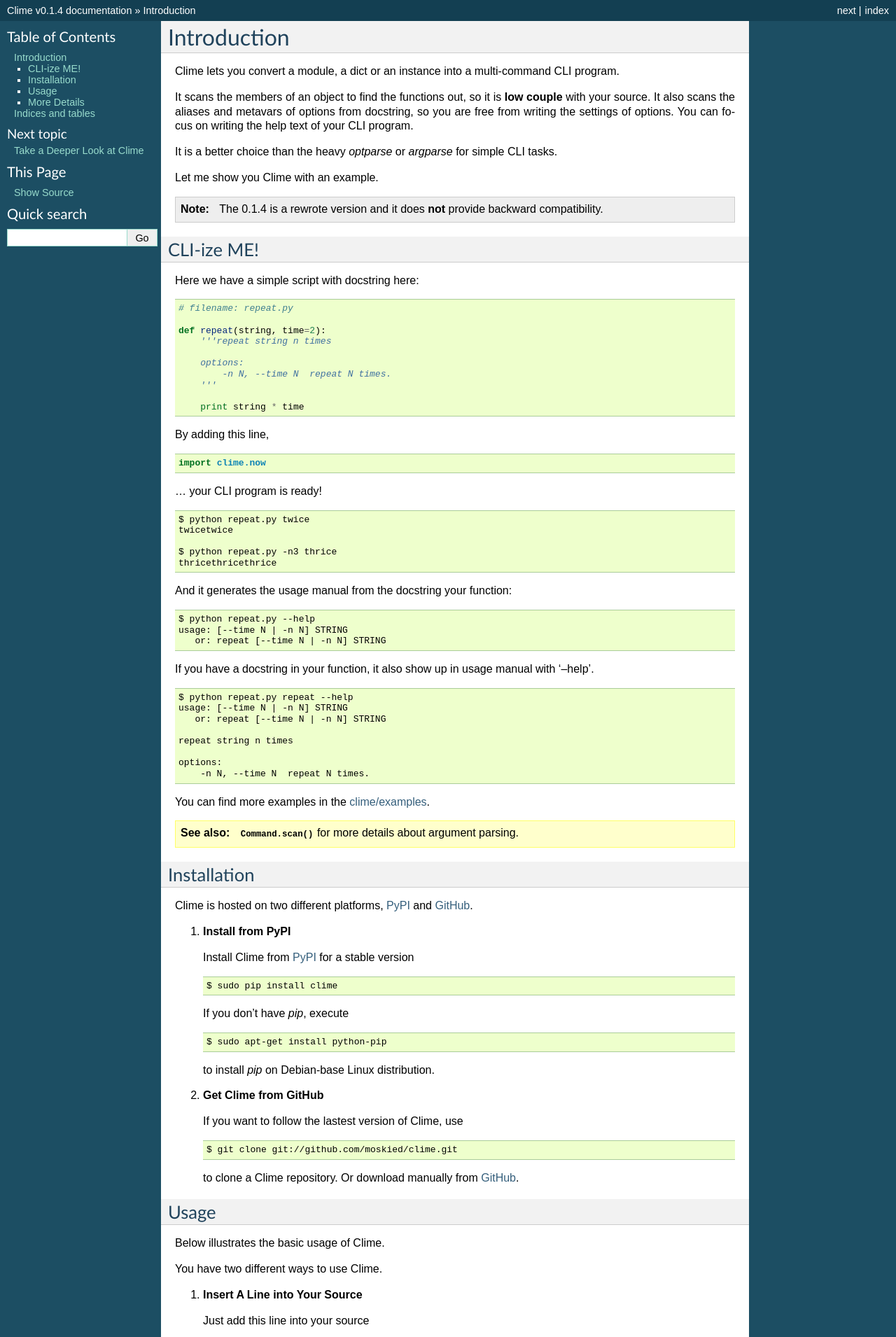
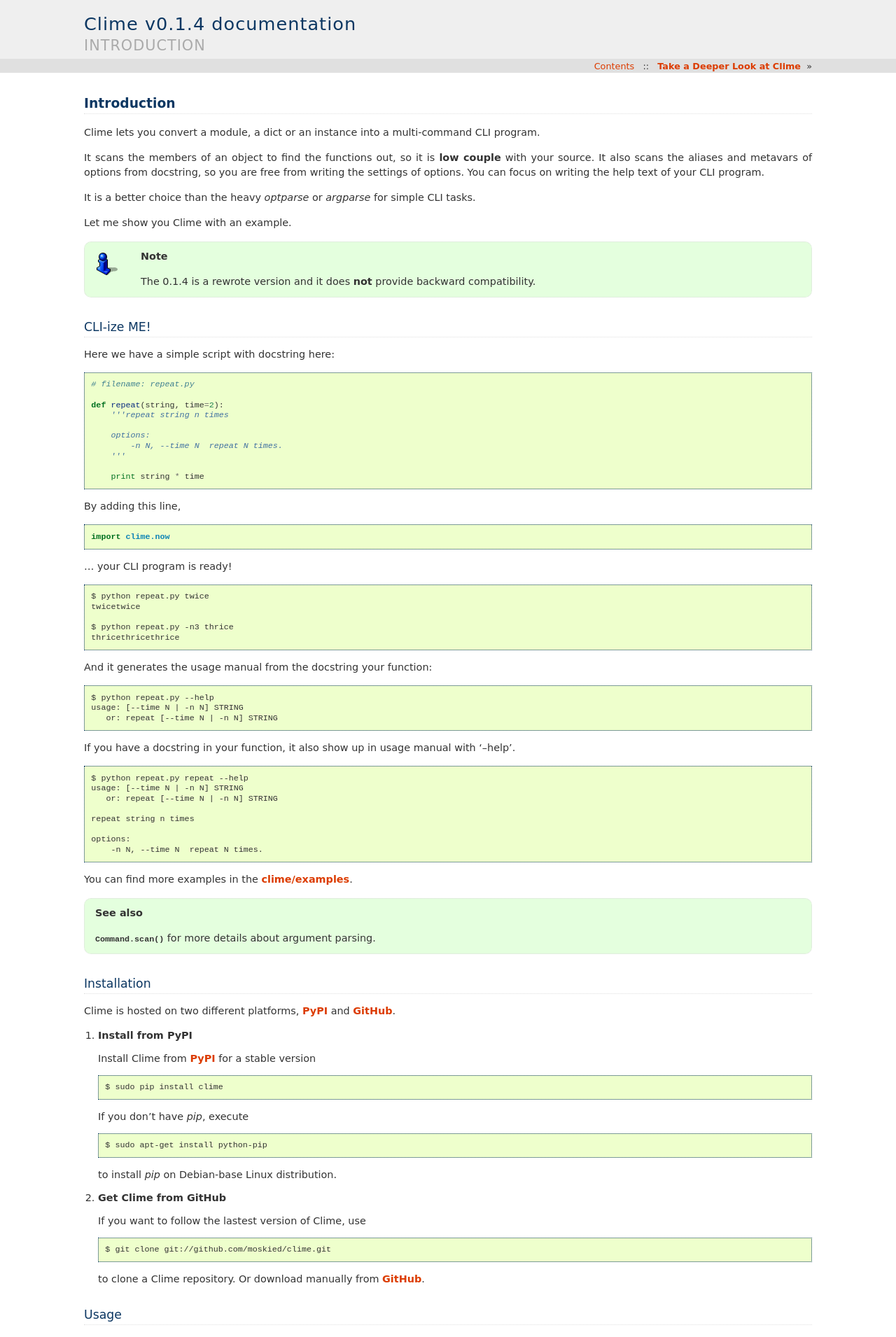
Before and after one commit to moskytw/clime, a Sphinx documentation site: the page built from docs/index.rst, in a window 1280 px wide. Shown: the top 1910 px of the page at 70% size. Built offline with Sphinx 7.4.7, drawn with Linux system fonts in a browser that asks for light colours; some of the changed text lies outside the part shown.

Commit message:
updated conf.py

```diff
--- a/docs/conf.py
+++ b/docs/conf.py
@@ -14,7 +14,7 @@
 import sys, os
 
 # search the parent folder for the Clime with this tarball
-sys.path.insert(0, '..')
+sys.path.insert(0, os.popen('git rev-parse --show-toplevel 2> /dev/null').read().strip())
 
 # If extensions (or modules to document with autodoc) are in another directory,
 # add these directories to sys.path here. If the directory is relative to the
@@ -96,7 +96,7 @@
 
 # The theme to use for HTML and HTML Help pages.  See the documentation for
 # a list of builtin themes.
-html_theme = 'default'
+html_theme = 'haiku'
 
 # Theme options are theme-specific and customize the look and feel of a theme
 # further.  For a list of options available for each theme, see the
```
